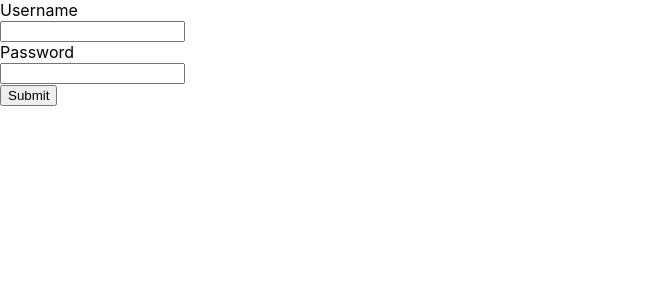
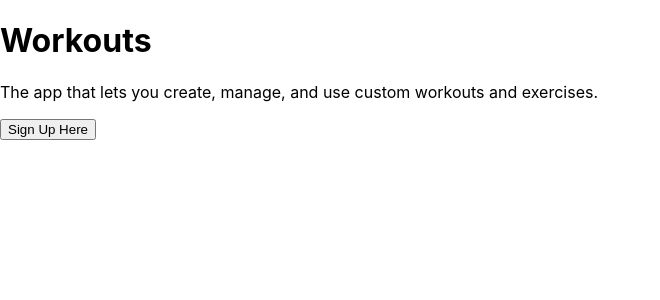
Before and after one commit to joshuasearle/workouts, a React (Create React App) app in the folder client/: page / in a window 1280 px wide. Shown: the top 300 px of the page, without its empty margins (0-660 px from the left). Built offline with nearby package versions, Linux system fonts and the light colour scheme; no server answers.

Commit message:
Add pages and routing

```diff
--- a/client/src/App.js
+++ b/client/src/App.js
@@ -1,48 +1,34 @@
-import { useState, useEffect } from 'react';
-import axios from 'axios';
+import {
+  HashRouter as Router,
+  Switch,
+  Route,
+  Redirect,
+} from 'react-router-dom';
+
+import useToken from './hooks/useToken';
+
+import HomePage from './pages/HomePage';
+import SignUpPage from './pages/SignUpPage';
+import LoginPage from './pages/LoginPage';
 
 export default function App() {
-  const [username, setUsername] = useState('');
-  const [password, setPassword] = useState('');
-  const [users, setUsers] = useState([]);
-
-  useEffect(() => {
-    const url = 'http://localhost:5000/users';
-    axios
-      .get(url)
-      .then((response) => setUsers(response.data))
-      .catch((err) => console.log(err));
-  }, []);
-
-  const handleClick = (e) => {
-    e.preventDefault();
-    const url = 'http://localhost:5000/users';
-    axios.post(url, {
-      username,
-      password,
-    });
-  };
+  const [token, setToken] = useToken();
 
   return (
-    <div>
-      <div>{users && users.map((user) => user.username).join(', ')}</div>
-      <label>Username</label>
-      <br />
-      <input
-        type='text'
-        value={username}
-        onChange={(e) => setUsername(e.target.value)}
-      />
-      <br />
-      <label>Password</label>
-      <br />
-      <input
-        type='text'
-        value={password}
-        onChange={(e) => setPassword(e.target.value)}
-      />
-      <br />
-      <button onClick={handleClick}>Submit</button>
-    </div>
+    <Router>
+      <Switch>
+        <Route exact path='/login'>
+          {!!token && <Redirect to='/' />}
+          <LoginPage token={token} setToken={setToken} />
+        </Route>
+        <Route exact path='/signup'>
+          {!!token && <Redirect to='/' />}
+          <SignUpPage token={token} setToken={setToken} />
+        </Route>
+        <Route exact path='/'>
+          <HomePage token={token} />
+        </Route>
+      </Switch>
+    </Router>
   );
 }
```
